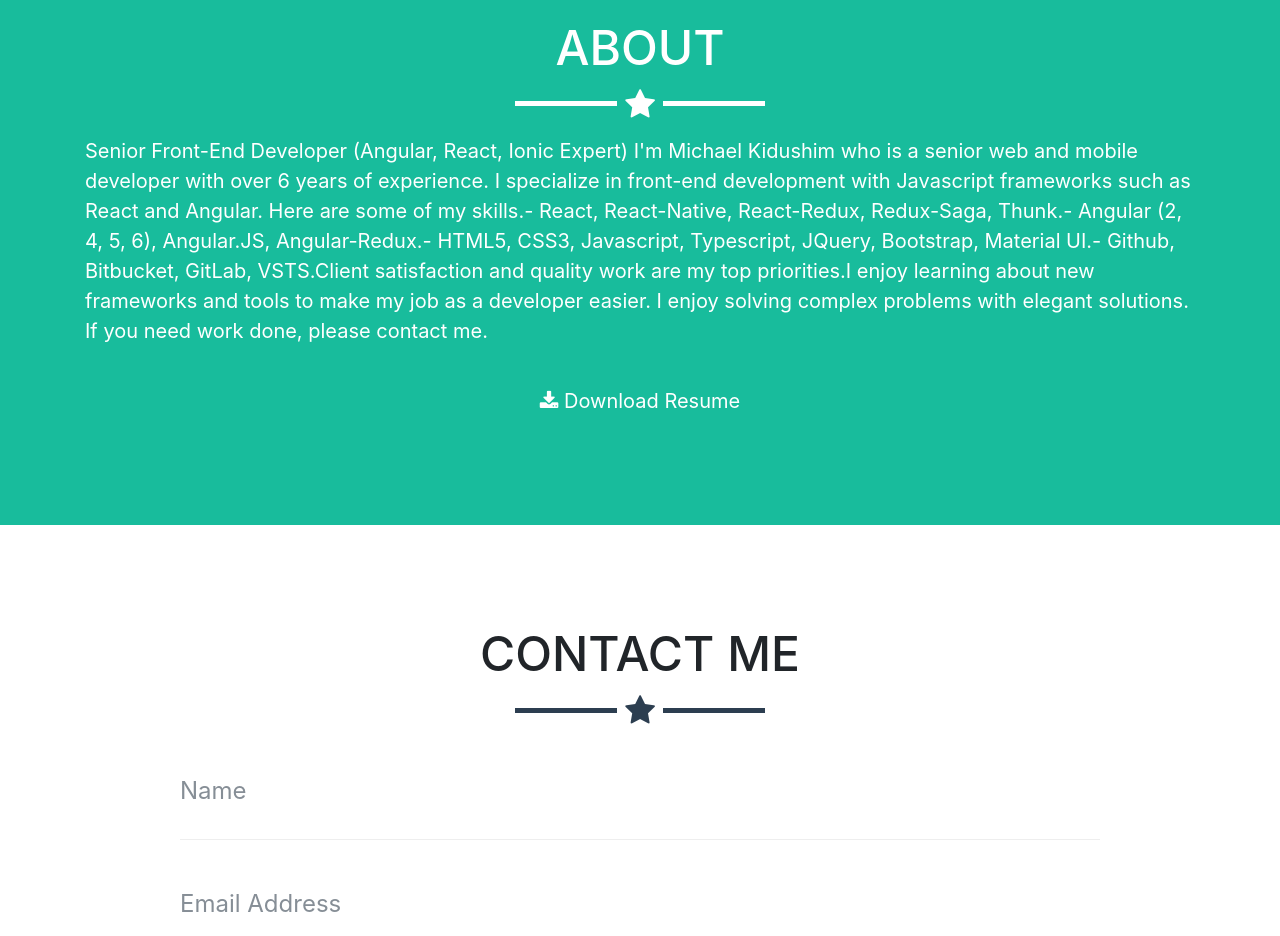
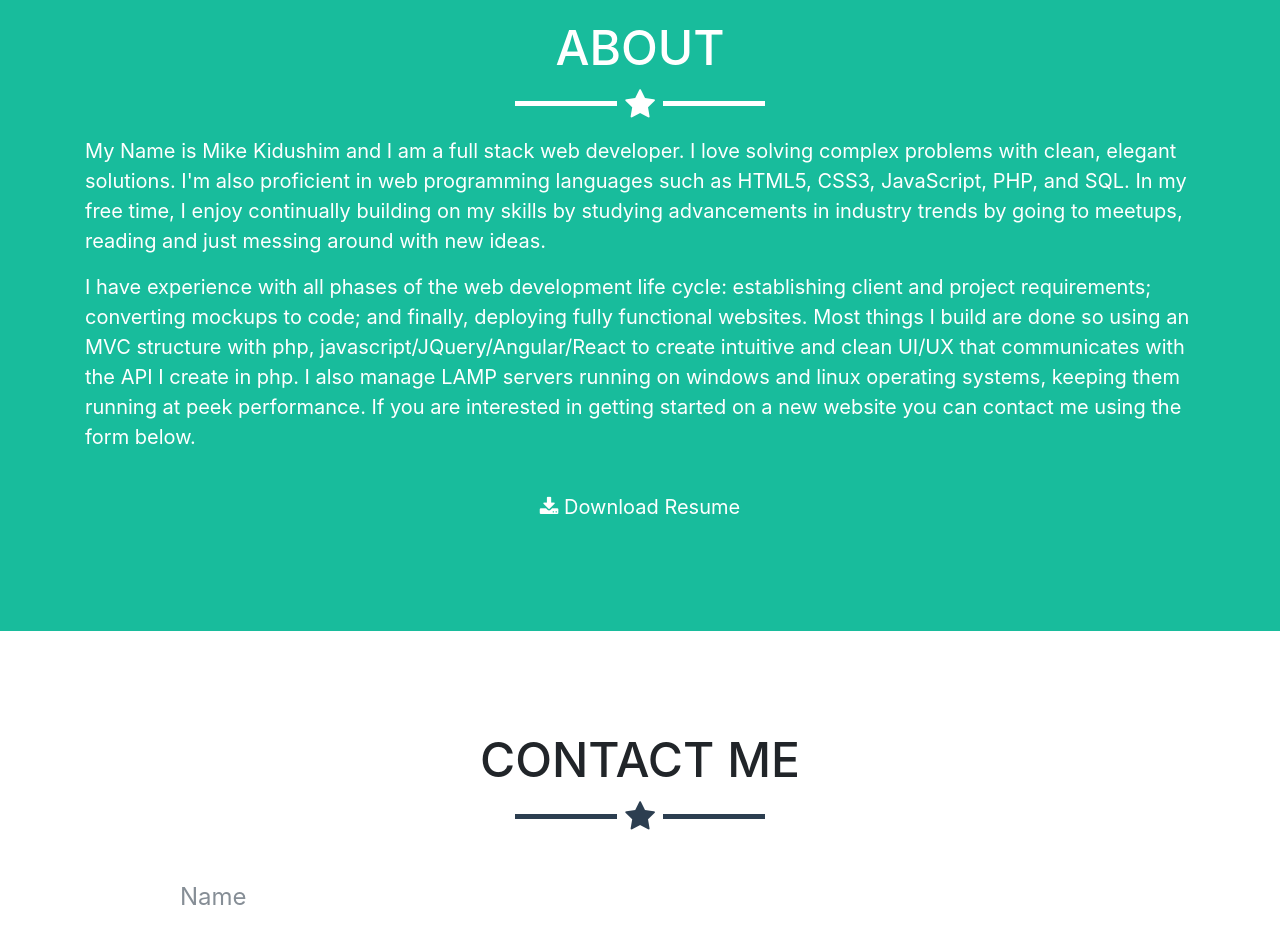
Before and after one commit to mkidushim/new_portfolio, a website with bundled scripts: page index.html in a window 1280 px wide. Shown: the part 1920-2856 px from the top of the page. Built offline with nearby package versions, Linux system fonts and the light colour scheme.

Commit message:
index html

```diff
--- a/index.html
+++ b/index.html
@@ -136,7 +136,12 @@
         <hr class="star-light">
         <div class="row">
           <div class="col-lg-12">
-            <p>Senior Front-End Developer (Angular, React, Ionic Expert) I'm Michael Kidushim who is a senior web and mobile developer with over 6 years of experience.  I specialize in front-end development with Javascript frameworks such as React and Angular.  Here are some of my skills.- React, React-Native, React-Redux, Redux-Saga, Thunk.- Angular (2, 4, 5, 6), Angular.JS, Angular-Redux.- HTML5, CSS3, Javascript, Typescript, JQuery, Bootstrap, Material UI.- Github, Bitbucket, GitLab, VSTS.Client satisfaction and quality work are my top priorities.I enjoy learning about new frameworks and tools to make my job as a developer easier.  I enjoy solving complex problems with elegant solutions.  If you need work done, please contact me. </p>
+            <p>My Name is Mike Kidushim and I am a full stack web developer. I love solving complex problems with clean, elegant solutions. I'm also proficient in web programming languages such as HTML5, CSS3, JavaScript, PHP, and SQL. In my free time, I enjoy continually building on my skills by studying advancements in industry trends by going to meetups, reading and just messing around with new ideas.</p>
+          </div>
+        </div>
+        <div class="row">
+          <div class="col-lg-12">
+            <p>I have experience with all phases of the web development life cycle: establishing client and project requirements; converting mockups to code; and finally, deploying fully functional websites. Most things I build are done so using an MVC structure with php, javascript/JQuery/Angular/React to create intuitive and clean UI/UX that communicates with the API I create in php.  I also manage LAMP servers running on windows and linux operating systems, keeping them running at peek performance.  If you are interested in getting started on a new website you can contact me using the form below.  </p>
           </div>
           <div class="col-lg-8 mx-auto text-center">
             <a href="img/Mike_Kidushim.pdf" class="btn btn-lg btn-outline">
```
